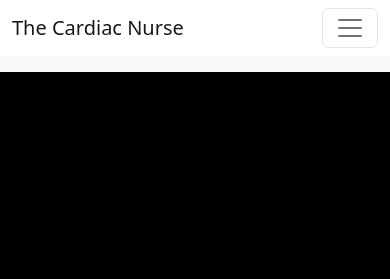
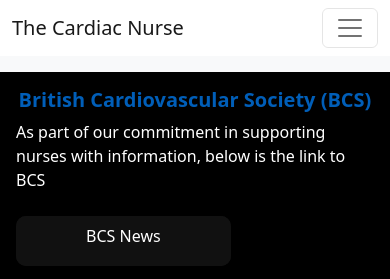
Before and after one commit to gozygreg/The-Cardiac-Nurse, a Django app: page /nurseblog/ in a window 390 px wide. Shown: the top 279 px of the page. Run offline with Django 3.2, Linux system fonts and the light colour scheme; data that the repository does not hold is empty.

Commit message:
Add rel attribute to anchor elements that have href attribute. Add advert section to blog page

```diff
--- a/templates/nurseblog.html
+++ b/templates/nurseblog.html
@@ -48,14 +48,44 @@
     <nav aria-label="Page navigation">
         <ul class="pagination justify-content-center">
             {% if page_obj.has_previous %}
-            <li><a href="?page={{ page_obj.previous_page_number }}" class="page-link">&laquo; PREV </a></li>
+            <li><a href="?page={{ page_obj.previous_page_number }}" class="detail-button">&laquo; PREV </a></li>
             {% endif %}
             {% if page_obj.has_next %}
-            <li><a href="?page={{ page_obj.next_page_number }}" class="page-link"> NEXT &raquo;</a></li>
+            <li><a href="?page={{ page_obj.next_page_number }}" class="detail-button"> NEXT &raquo;</a></li>
 
             {% endif %}
         </ul>
     </nav>
     {% endif %}
+
+    <!-- ADVERT SECTION TO LINK USERS TO EXTERNAL WEBSITE-->
+    <div class="row bg-black">
+        <div class="col-sm-6">
+            <div class="card">
+                <div class="card-body">
+                    <h5 class="card-title text-center bcs-color"><b>British Cardiovascular Society (BCS)</b></h5>
+                    <p class="bcs-advert-small">As part of our commitment in supporting nurses
+                        with information, below
+                        is the link to BCS</p>
+                    <p class="bcs-advert">Founded in 1922, the British Cardiovascular Society (BCS)
+                        has evolved into a
+                        complex organisation that plays a pivotal role in the delivery of cardiovascular health across
+                        the UK. <br>They currently have around 3,000 members including the great majority (probably 90%)
+                        of UK
+                        consultant cardiologists. Specialist registrars, GPs with a special interest, <b>Nurses</b> and
+                        other professionals with an interest in cardiovascular medicine are also members.
+                        The Society became a UK Registered Charity in 2002. Registered Charity No: 1093321</p>
+                    <p class="card-text bcs-advert">Visit BCS website for latest news on heart health</p>
+                    <a rel="external" href="http://www.cardionewsuk.org/" target="_blank"
+                        class="mt-2 brand-text page-links btn btn-lg home-button"> BCS News
+                    </a>
+                </div>
+            </div>
+        </div>
+        <div class="col-sm-6 spotlight">
+            <div class="container">
+            </div>
+        </div>
+    </div>
 </div>
 {%endblock%}
```
Also changed, not shown: templates/editnurseprofile.html (+5 -4 lines), templates/index.html (+6 -6 lines), templates/nursedetails.html (+4 -7 lines), README.md.
